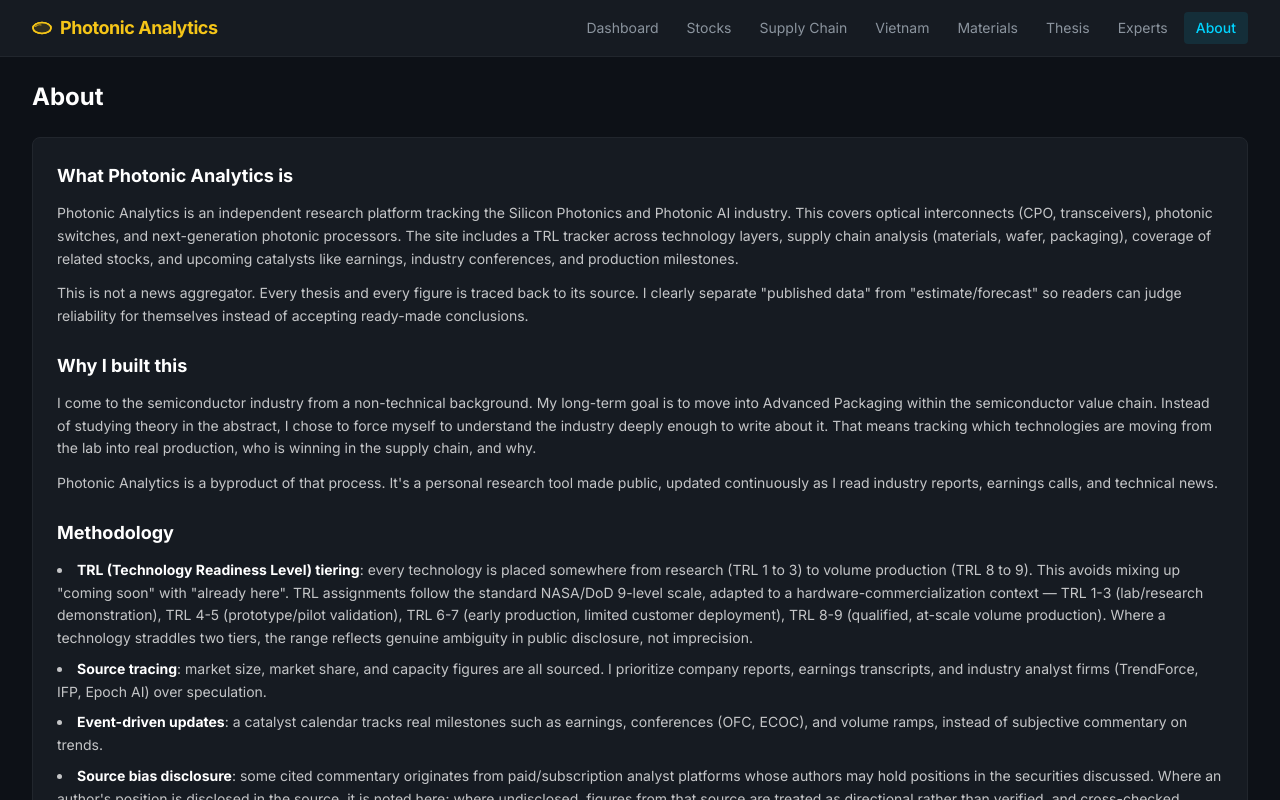
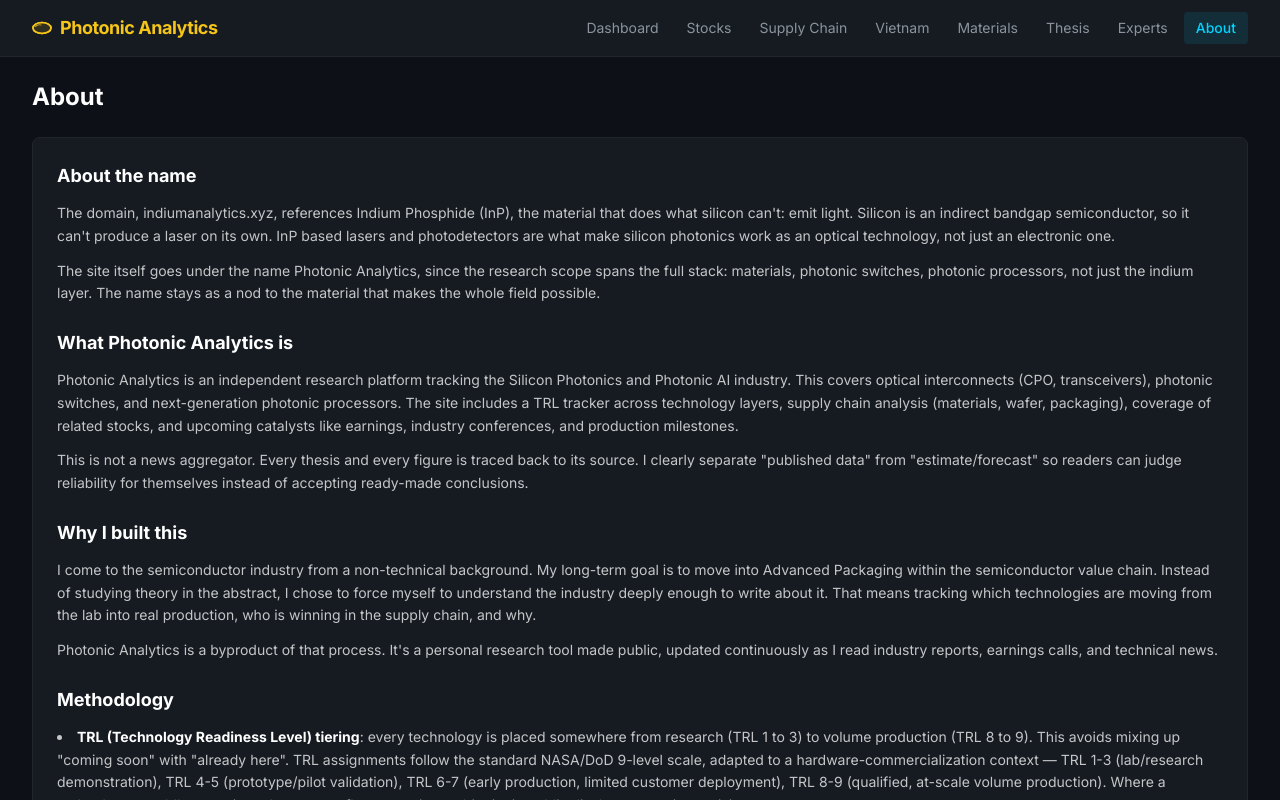
Before and after one commit to njofindhsofhaof/indiumanalytics, a Next.js app: page /about in a window 1280 px wide. Shown: the top 800 px of the page. Built offline with nearby package versions, Linux system fonts and the light colour scheme.

Commit message:
content: add "About the name" section to About page
Explains indiumanalytics.xyz (InP as the laser-enabling material)
and why the site is branded Photonic Analytics instead.

```diff
--- a/app/about/page.tsx
+++ b/app/about/page.tsx
@@ -10,6 +10,27 @@ export default function AboutPage() {
       </div>
 
       <div className="bg-surface border border-border rounded-lg p-6 space-y-6">
+        <section>
+          <h2 className="text-white font-bold text-lg mb-3">About the name</h2>
+          <div className="space-y-3 text-white/75 text-sm leading-relaxed">
+            <p>
+              The domain, indiumanalytics.xyz, references Indium Phosphide
+              (InP), the material that does what silicon can&apos;t: emit
+              light. Silicon is an indirect bandgap semiconductor, so it
+              can&apos;t produce a laser on its own. InP based lasers and
+              photodetectors are what make silicon photonics work as an
+              optical technology, not just an electronic one.
+            </p>
+            <p>
+              The site itself goes under the name Photonic Analytics, since
+              the research scope spans the full stack: materials, photonic
+              switches, photonic processors, not just the indium layer. The
+              name stays as a nod to the material that makes the whole field
+              possible.
+            </p>
+          </div>
+        </section>
+
         <section>
           <h2 className="text-white font-bold text-lg mb-3">
             What Photonic Analytics is
```
Also changed, not shown: 1 other file (tests, documents, lock files or other folders).
